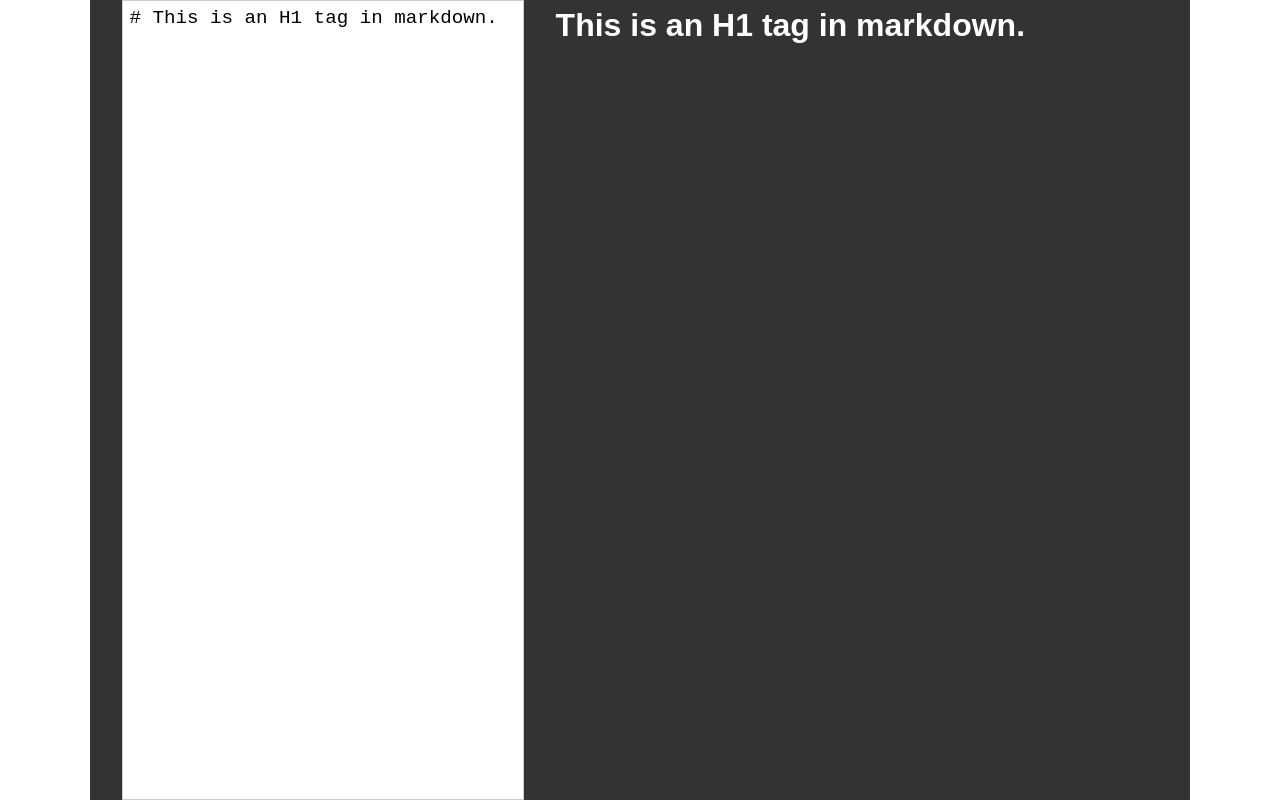
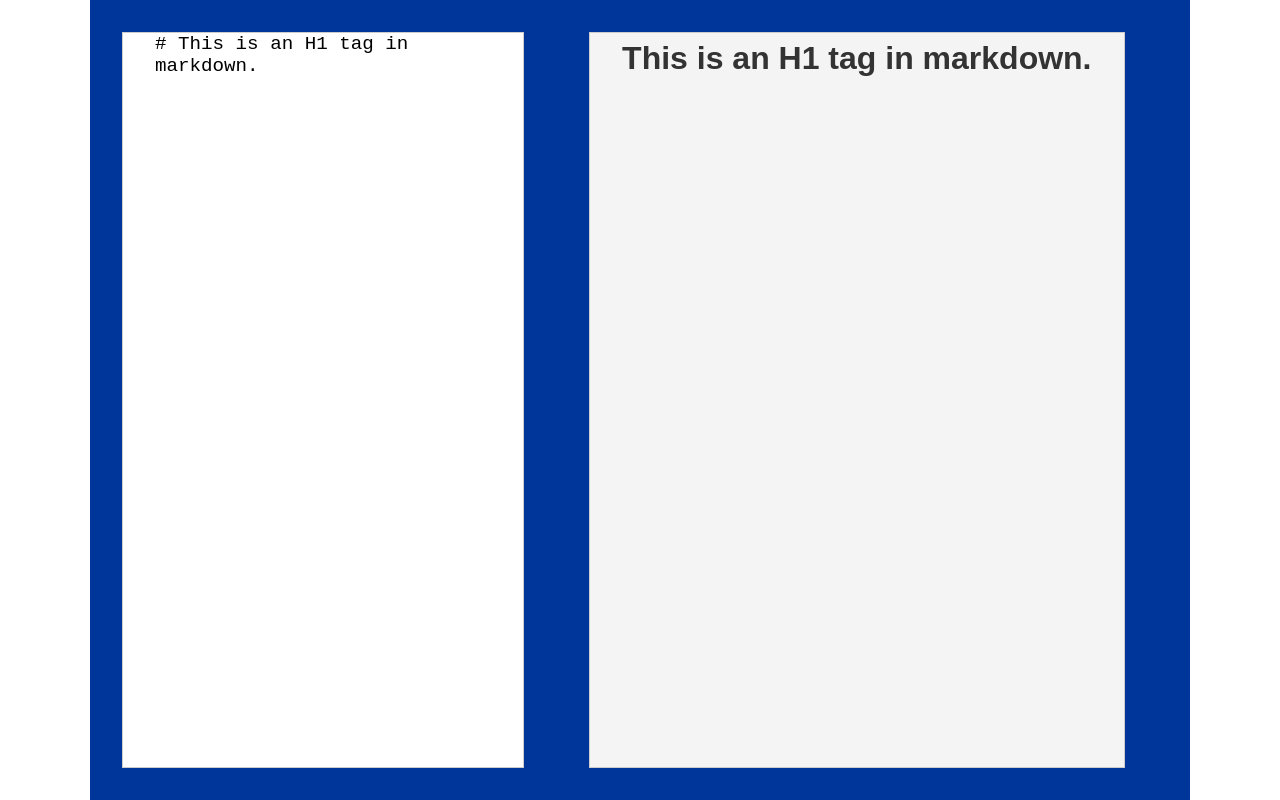
Before and after one commit to nucmatt/markdown_previewer, a React (Create React App) app: page / in a window 1280 px wide. Built offline with nearby package versions, Linux system fonts and the light colour scheme.

Commit message:
Moved textarea to App.js to prove out useState usage. I think I am going to refactor this to use header, display, and footer components per my new wireframe.

```diff
--- a/src/App.js
+++ b/src/App.js
@@ -1,7 +1,7 @@
-import React from 'react';
+import React, { useState } from 'react';
 import marked from 'marked';
 import Previewer from './components/Previewer';
-import Editor from './components/Editor';
+// import Editor from './components/Editor';
 import './scss/style.scss';
 
 function App() {
@@ -9,10 +9,23 @@ function App() {
     headerIds: false,
   });
   const defaultMarkdown = '# This is an H1 tag in markdown.'
-  const convertedMarkdown = marked(defaultMarkdown);
+
+  const [markdown, setMarkdown] = useState(defaultMarkdown);
+  const handleInput = (e) => {
+    setMarkdown(e.target.value);
+  }
+  const convertedMarkdown = marked(markdown);
+
 	return (
-		<main className='container grid-2-3 bg-dark'>
-			<Editor input={defaultMarkdown}/>
+		<main className='container grid-2-3 bg-primary'>
+			{/* <Editor input={defaultMarkdown}/> */}
+      <textarea
+			name=''
+      id='editor'
+      className='form-container'
+      defaultValue={markdown}
+      onChange={handleInput}
+		></textarea>
 			<Previewer markdown={convertedMarkdown}/>
 		</main>
 	);
--- a/src/components/Editor.js
+++ b/src/components/Editor.js
@@ -1,16 +1,7 @@
 import React from 'react';
 
 export const Editor = (props) => {
-
-	return (
-		<textarea
-			name=''
-			id='editor'
-			cols='30'
-			rows='10'
-			defaultValue={props.input}
-		></textarea>
-	);
+	return <textarea name='' id='editor' defaultValue={props.input}></textarea>;
 };
 
 export default Editor;
--- a/src/components/Previewer.js
+++ b/src/components/Previewer.js
@@ -3,7 +3,8 @@ import React from 'react';
 export const Previewer = (props) => {
 	return (
 		<div
-			id='preview'
+            id='preview'
+            className='bg-light'
 			dangerouslySetInnerHTML={{ __html: props.markdown }}
 		></div>
 	);
--- a/src/scss/style.scss
+++ b/src/scss/style.scss
@@ -76,6 +76,12 @@ table {
 	}
 }
 
+#preview {
+	margin: 2rem auto;
+	overflow: hidden;
+	padding: 0 2rem;
+}
+
 @import 'utilities';
 @import 'buttons';
 @import 'text-styles';
```
